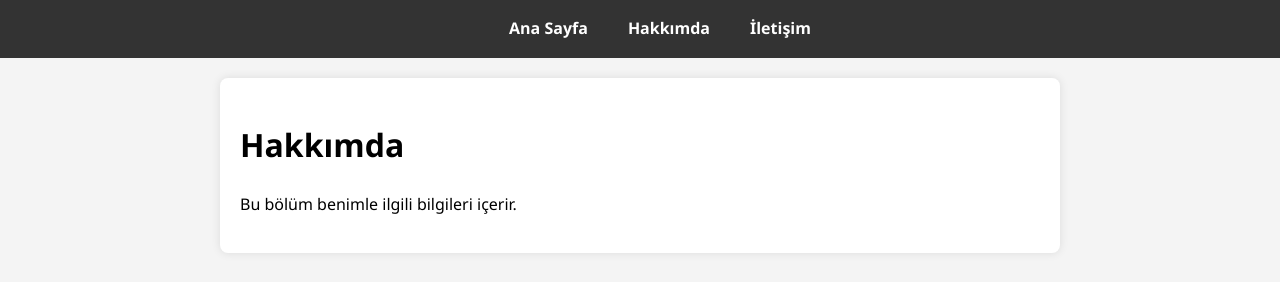
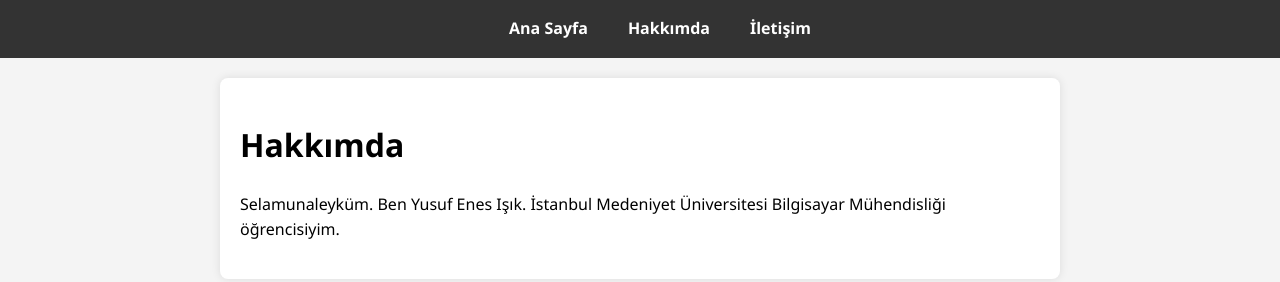
Before and after one commit to yusufenes072-ui/websiteprojem, a plain HTML site: page hakkimda.html in a window 1280 px wide. Drawn offline with Linux system fonts and the light colour scheme.

Commit message:
Update hakkimda.html

```diff
--- a/hakkimda.html
+++ b/hakkimda.html
@@ -15,7 +15,7 @@
     </nav>
     <main>
         <h1>Hakkımda</h1>
-        <p>Bu bölüm benimle ilgili bilgileri içerir.</p>
+        <p>Selamunaleyküm. Ben Yusuf Enes Işık. İstanbul Medeniyet Üniversitesi Bilgisayar Mühendisliği öğrencisiyim. </p>
     </main>
     <script src="script.js"></script>
 </body>
```
